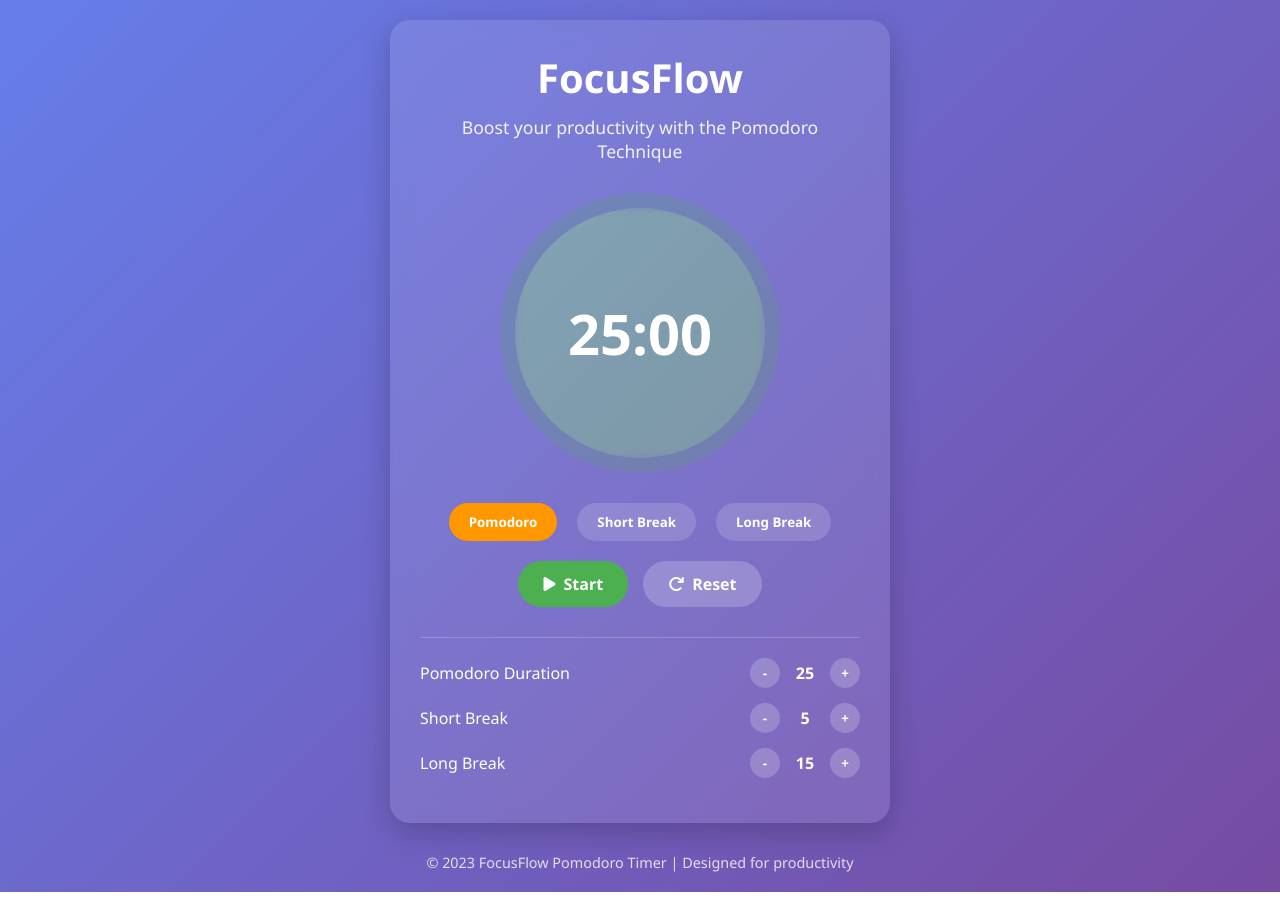
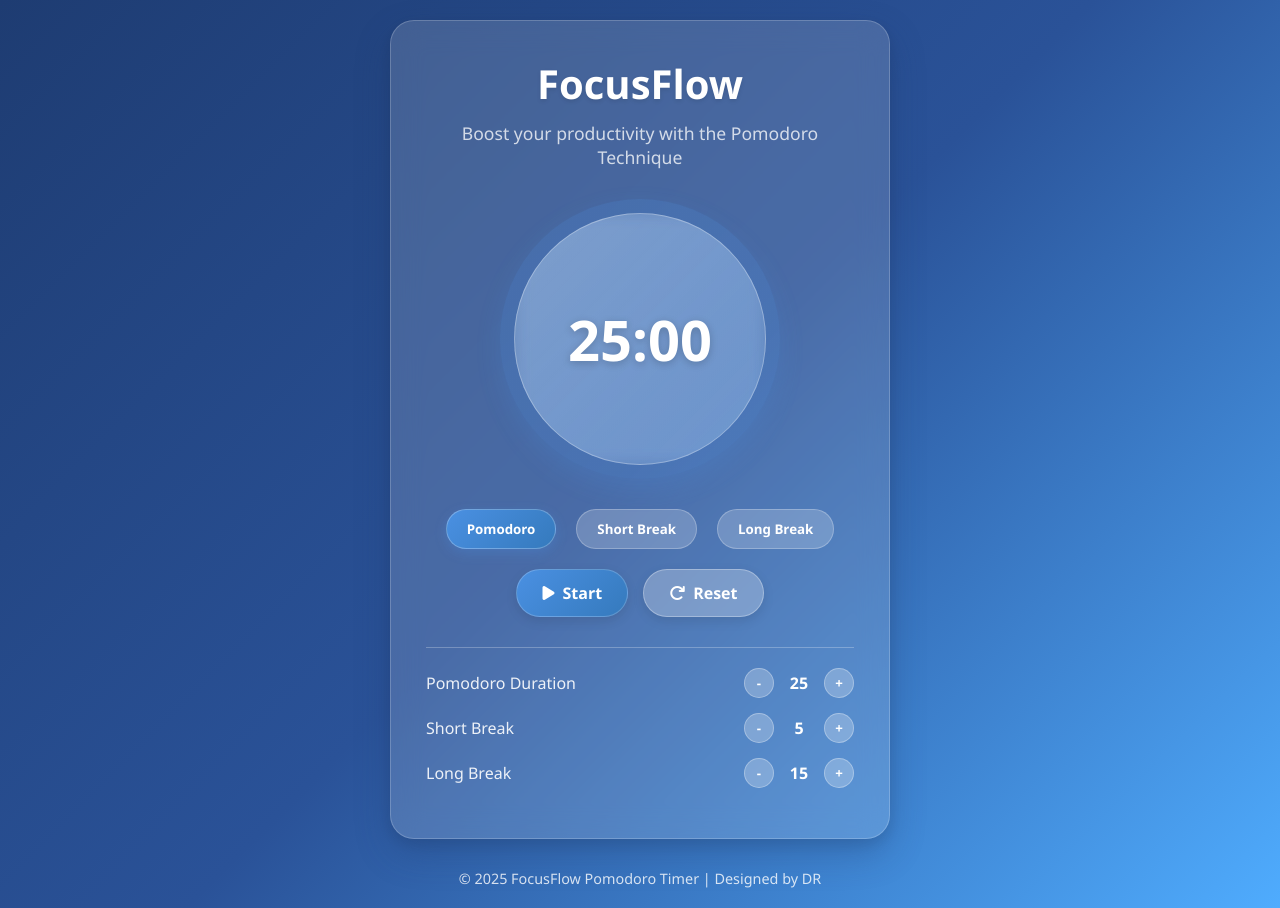
Before and after one commit to sdinukarathnayake/pomofocus, a plain HTML site: page index.html in a window 1280 px wide. Drawn offline with Linux system fonts and the light colour scheme.

Commit message:
Update folder structure

```diff
--- a/index.css
+++ b/app/index.css
@@ -6,8 +6,8 @@
 }
 
 body {
-    background: linear-gradient(135deg, #667eea 0%, #764ba2 100%);
-    color: #fff;
+    background: linear-gradient(135deg, #1e3c72 0%, #2a5298 50%, #4facfe 100%);
+    color: #ffffff;
     min-height: 100vh;
     display: flex;
     flex-direction: column;
@@ -20,11 +20,12 @@ body {
 .container {
     width: 100%;
     max-width: 500px;
-    background: rgba(255, 255, 255, 0.1);
-    backdrop-filter: blur(10px);
-    border-radius: 20px;
-    padding: 30px;
-    box-shadow: 0 10px 30px rgba(0, 0, 0, 0.2);
+    background: rgba(255, 255, 255, 0.15);
+    backdrop-filter: blur(15px);
+    border: 1px solid rgba(255, 255, 255, 0.2);
+    border-radius: 24px;
+    padding: 35px;
+    box-shadow: 0 15px 35px rgba(30, 60, 114, 0.3), 0 5px 15px rgba(0, 0, 0, 0.1);
 }
 
 /* Header Styles */
@@ -36,11 +37,14 @@ h1 {
     font-size: 2.5rem;
     margin-bottom: 10px;
     font-weight: 700;
+    color: #ffffff;
+    text-shadow: 0 2px 4px rgba(0, 0, 0, 0.1);
 }
 
 .tagline {
     font-size: 1.1rem;
     opacity: 0.9;
+    color: rgba(255, 255, 255, 0.85);
 }
 
 /* Timer Circle Styles */
@@ -49,12 +53,13 @@ h1 {
     height: 280px;
     margin: 0 auto 30px;
     border-radius: 50%;
-    background: conic-gradient(#4CAF50 0%, rgba(76, 175, 80, 0.2) 0%);
+    background: conic-gradient(#4A90E2 0%, rgba(74, 144, 226, 0.2) 0%);
     display: flex;
     align-items: center;
     justify-content: center;
     position: relative;
     transition: all 0.3s ease;
+    box-shadow: 0 10px 25px rgba(74, 144, 226, 0.2);
 }
 
 .timer-circle::before {
@@ -63,14 +68,17 @@ h1 {
     width: 250px;
     height: 250px;
     border-radius: 50%;
-    background: linear-gradient(135deg, rgba(255, 255, 255, 0.1), rgba(255, 255, 255, 0.05));
-    backdrop-filter: blur(5px);
+    background: linear-gradient(135deg, rgba(255, 255, 255, 0.2), rgba(255, 255, 255, 0.08));
+    backdrop-filter: blur(8px);
+    border: 1px solid rgba(255, 255, 255, 0.3);
 }
 
 .time-display {
     position: relative;
     font-size: 3.5rem;
     font-weight: 700;
+    color: #ffffff;
+    text-shadow: 0 2px 8px rgba(0, 0, 0, 0.2);
 }
 
 /* Controls Section */
@@ -92,26 +100,31 @@ h1 {
     display: flex;
     align-items: center;
     gap: 8px;
+    box-shadow: 0 4px 12px rgba(0, 0, 0, 0.1);
 }
 
 .btn-primary {
-    background: #4CAF50;
+    background: linear-gradient(135deg, #4A90E2, #357ABD);
     color: white;
+    border: 1px solid rgba(255, 255, 255, 0.2);
 }
 
 .btn-primary:hover {
-    background: #3e8e41;
+    background: linear-gradient(135deg, #357ABD, #2E6BA8);
     transform: translateY(-2px);
+    box-shadow: 0 6px 18px rgba(74, 144, 226, 0.3);
 }
 
 .btn-secondary {
-    background: rgba(255, 255, 255, 0.2);
+    background: rgba(255, 255, 255, 0.25);
     color: white;
+    border: 1px solid rgba(255, 255, 255, 0.3);
 }
 
 .btn-secondary:hover {
-    background: rgba(255, 255, 255, 0.3);
+    background: rgba(255, 255, 255, 0.35);
     transform: translateY(-2px);
+    box-shadow: 0 6px 18px rgba(255, 255, 255, 0.2);
 }
 
 /* Session Controls */
@@ -126,26 +139,29 @@ h1 {
     padding: 10px 20px;
     border: none;
     border-radius: 50px;
-    background: rgba(255, 255, 255, 0.15);
+    background: rgba(255, 255, 255, 0.2);
     color: white;
     font-weight: 600;
     cursor: pointer;
     transition: all 0.3s ease;
+    border: 1px solid rgba(255, 255, 255, 0.25);
 }
 
 .session-btn.active {
-    background: #FF9800;
+    background: linear-gradient(135deg, #4A90E2, #357ABD);
+    box-shadow: 0 4px 12px rgba(74, 144, 226, 0.3);
 }
 
 .session-btn:hover:not(.active) {
-    background: rgba(255, 255, 255, 0.25);
+    background: rgba(255, 255, 255, 0.3);
+    transform: translateY(-1px);
 }
 
 /* Settings */
 .settings {
     margin-top: 20px;
     padding-top: 20px;
-    border-top: 1px solid rgba(255, 255, 255, 0.2);
+    border-top: 1px solid rgba(255, 255, 255, 0.25);
 }
 
 .setting-item {
@@ -157,6 +173,7 @@ h1 {
 
 .setting-label {
     font-size: 1rem;
+    color: rgba(255, 255, 255, 0.9);
 }
 
 .setting-value {
@@ -169,8 +186,8 @@ h1 {
     width: 30px;
     height: 30px;
     border-radius: 50%;
-    border: none;
-    background: rgba(255, 255, 255, 0.2);
+    border: 1px solid rgba(255, 255, 255, 0.3);
+    background: rgba(255, 255, 255, 0.25);
     color: white;
     font-weight: bold;
     cursor: pointer;
@@ -178,7 +195,9 @@ h1 {
 }
 
 .value-btn:hover {
-    background: rgba(255, 255, 255, 0.3);
+    background: rgba(74, 144, 226, 0.4);
+    transform: scale(1.05);
+    box-shadow: 0 2px 8px rgba(74, 144, 226, 0.3);
 }
 
 .value-display {
--- a/script.js
+++ b/app/script.js
@@ -104,7 +104,6 @@ document.addEventListener('DOMContentLoaded', function () {
     function switchMode(mode) {
         currentMode = mode;
 
-        // Update active button
         pomodoroBtn.classList.remove('active');
         shortBreakBtn.classList.remove('active');
         longBreakBtn.classList.remove('active');
@@ -112,15 +111,15 @@ document.addEventListener('DOMContentLoaded', function () {
         if (mode === 'pomodoro') {
             pomodoroBtn.classList.add('active');
             timeLeft = pomodoroLength * 60;
-            timerCircle.style.background = 'conic-gradient(#4CAF50 0%, rgba(76, 175, 80, 0.2) 0%)';
+            timerCircle.style.background = 'conic-gradient(#4A90E2 0%, rgba(74, 144, 226, 0.2) 0%)';
         } else if (mode === 'short-break') {
             shortBreakBtn.classList.add('active');
             timeLeft = shortBreakLength * 60;
-            timerCircle.style.background = 'conic-gradient(#2196F3 0%, rgba(33, 150, 243, 0.2) 0%)';
+            timerCircle.style.background = 'conic-gradient(#87CEEB 0%, rgba(135, 206, 235, 0.2) 0%)';
         } else if (mode === 'long-break') {
             longBreakBtn.classList.add('active');
             timeLeft = longBreakLength * 60;
-            timerCircle.style.background = 'conic-gradient(#FF9800 0%, rgba(255, 152, 0, 0.2) 0%)';
+            timerCircle.style.background = 'conic-gradient(#B0E0E6 0%, rgba(176, 224, 230, 0.2) 0%)';
         }
 
         resetTimer();
@@ -145,11 +144,11 @@ document.addEventListener('DOMContentLoaded', function () {
         const progress = ((totalTime - timeLeft) / totalTime) * 100;
 
         if (currentMode === 'pomodoro') {
-            timerCircle.style.background = `conic-gradient(#4CAF50 ${progress}%, rgba(76, 175, 80, 0.2) ${progress}%)`;
+            timerCircle.style.background = `conic-gradient(#4A90E2 ${progress}%, rgba(74, 144, 226, 0.2) ${progress}%)`;
         } else if (currentMode === 'short-break') {
-            timerCircle.style.background = `conic-gradient(#2196F3 ${progress}%, rgba(33, 150, 243, 0.2) ${progress}%)`;
+            timerCircle.style.background = `conic-gradient(#87CEEB ${progress}%, rgba(135, 206, 235, 0.2) ${progress}%)`;
         } else {
-            timerCircle.style.background = `conic-gradient(#FF9800 ${progress}%, rgba(255, 152, 0, 0.2) ${progress}%)`;
+            timerCircle.style.background = `conic-gradient(#B0E0E6 ${progress}%, rgba(176, 224, 230, 0.2) ${progress}%)`;
         }
     }
 
--- a/index.html
+++ b/index.html
@@ -7,11 +7,13 @@
     <title>FocusFlow - Pomodoro Timer</title>
 
     <link rel="stylesheet" href="https://cdnjs.cloudflare.com/ajax/libs/font-awesome/6.4.0/css/all.min.css">
-    <link rel="stylesheet" href="index.css">
+    <link rel="stylesheet" href="app/index.css">
 
 </head>
 <body>
     <div class="container">
+        <script src="app/script.js"></script>
+
         <header>
             <h1>FocusFlow</h1>
             <p class="tagline">Boost your productivity with the Pomodoro Technique</p>
@@ -67,10 +69,7 @@
     </div>
 
     <footer>
-        <p>© 2023 FocusFlow Pomodoro Timer | Designed for productivity</p>
+        <p>© 2025 FocusFlow Pomodoro Timer | Designed by DR</p>
     </footer>
-
-    <script src="script.js"></script>
-
 </body>
 </html>
```
Also changed, not shown: app/images/image.png (added), image.png (deleted).
